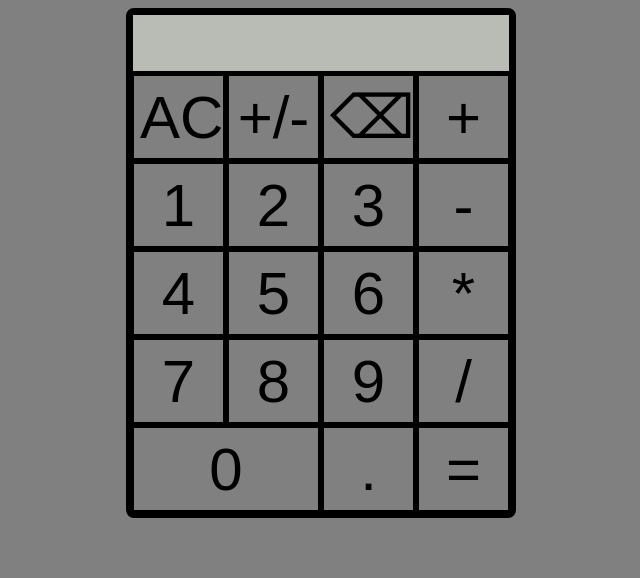
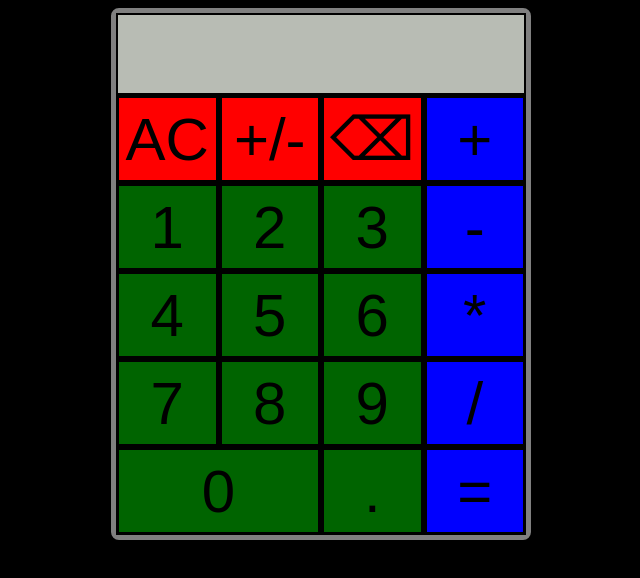
Before and after one commit to Yiosy/Calculator, a plain HTML site: page index.html in a window 1280 px wide. Shown: the whole page, without its empty margins (319-959 px from the left). Drawn offline with Linux system fonts and the light colour scheme.

Commit message:
color changes

```diff
--- a/index.html
+++ b/index.html
@@ -11,24 +11,24 @@
     <div class="frame">
       <input value="" disabled />
       <div class="container">
-        <button class="clearButton">AC</button>
-        <button id="toggle">+/-</button>
-        <button id="del">⌫</button>
+        <button class="clearButton color2" c>AC</button>
+        <button id="toggle" class="color2">+/-</button>
+        <button id="del" class="color2">⌫</button>
         <button class="operator" id="add">+</button>
-        <button class="number" id="1">1</button>
-        <button class="number" id="2">2</button>
-        <button class="number" id="3">3</button>
+        <button class="number" id="1" class="color1">1</button>
+        <button class="number" id="2" class="color1">2</button>
+        <button class="number" id="3" class="color1">3</button>
         <button class="operator" id="subtract">-</button>
-        <button class="number" id="4">4</button>
-        <button class="number" id="5">5</button>
-        <button class="number" id="6">6</button>
+        <button class="number" id="4" class="color1">4</button>
+        <button class="number" id="5" class="color1">5</button>
+        <button class="number" id="6" class="color1">6</button>
         <button class="operator" id="multiply">*</button>
-        <button class="number" id="7">7</button>
-        <button class="number" id="8">8</button>
-        <button class="number" id="9">9</button>
+        <button class="number" id="7" class="color1">7</button>
+        <button class="number" id="8" class="color1">8</button>
+        <button class="number" id="9" class="color1">9</button>
         <button class="operator" id="divide">/</button>
-        <button class="big" id="0">0</button>
-        <button id="dot">.</button>
+        <button class="big color1" id="0">0</button>
+        <button id="dot" class="color1">.</button>
         <button id="equals" class="operator">=</button>
       </div>
     </div>
--- a/style.css
+++ b/style.css
@@ -1,6 +1,6 @@
 * {
   box-sizing: border-box;
-  background-color: grey;
+  background-color: black;
 }
 body {
   display: flex;
@@ -12,7 +12,7 @@ body {
   display: flex;
   flex-direction: column;
   border-radius: 8px;
-  border: solid black 5px;
+  border: solid grey 5px;
 }
 .container {
   display: flex;
@@ -33,10 +33,24 @@ button {
 }
 input {
   flex-shrink: 0;
-  height: 60px;
+  height: 82px;
   border: solid black 2px;
   background-color: #b8bcb4;
+  font-size: 30px;
+  font-weight: 1000;
+  color: black;
+  text-align: right;
 }
 .big {
   flex-grow: 1;
 }
+.operator {
+  background-color: blue;
+}
+.color1,
+.number {
+  background-color: darkgreen;
+}
+.color2 {
+  background-color: red;
+}
```
